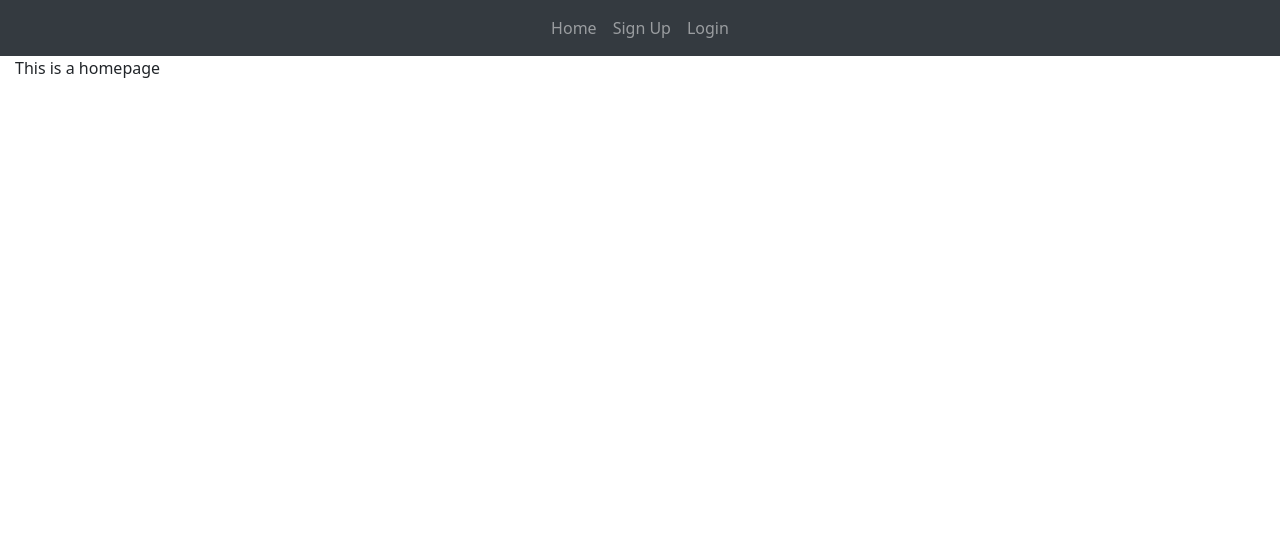
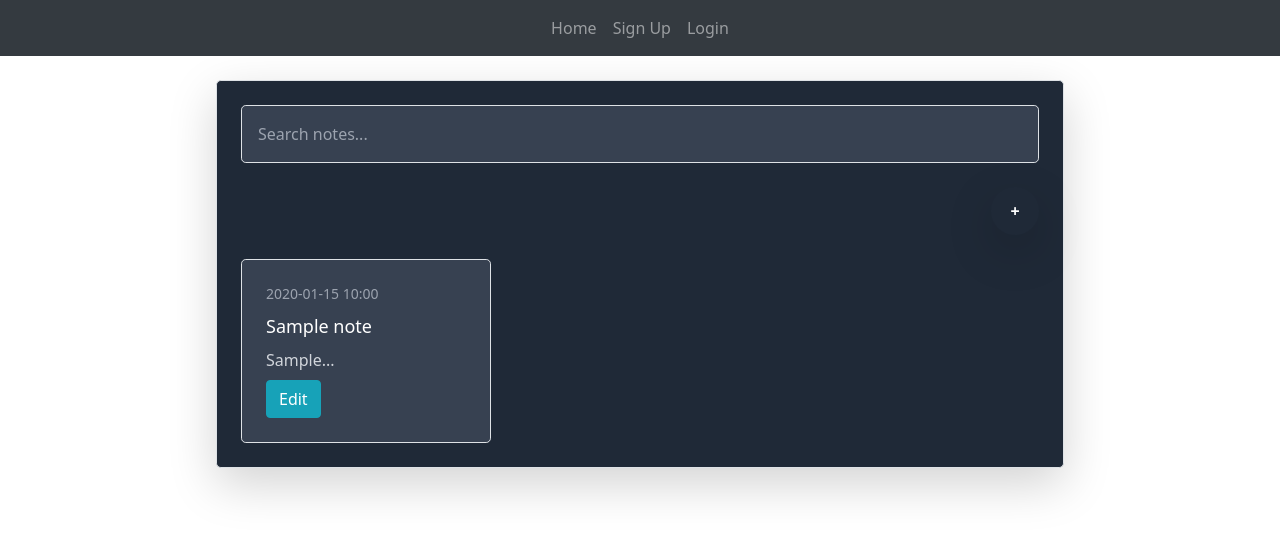
Before and after one commit to KARAN-RANDHAWA27/Flask-blog, a Flask app: page /home in a window 1280 px wide. Shown: the top 536 px of the page. Run offline with Flask 3, Linux system fonts and the light colour scheme; a user stored in the database is signed in; tables that the repository leaves empty hold one stand-in row (values such as "Sample post"); some libraries are stand-ins or nearby versions.

Commit message:
UI updated to show notes

```diff
--- a/project/templates/base.html
+++ b/project/templates/base.html
@@ -6,6 +6,7 @@
     <link rel="stylesheet" href="https://cdn.jsdelivr.net/npm/bootstrap@4.3.1/dist/css/bootstrap.min.css" integrity="sha384-ggOyR0iXCbMQv3Xipma34MD+dH/1fQ784/j6cY/iJTQUOhcWr7x9JvoRxT2MZw1T" crossorigin="anonymous" />
     <link href="https://cdnjs.cloudflare.com/ajax/libs/tailwindcss/2.2.19/tailwind.min.css" rel="stylesheet" />
     <link rel="stylesheet" href="https://cdnjs.cloudflare.com/ajax/libs/font-awesome/6.1.1/css/all.min.css" />
+    <link rel="stylesheet" href="{{ url_for('static', filename='style.css') }}" />
   </head>
   <title>
     {% block title %}
@@ -18,7 +19,7 @@
         <button class="navbar-toggler" type="button" data-toggle="collapse" data-target="#navbar"><span class="navbar-toggler-icon"></span></button>
         <div class="collapse navbar-collapse justify-content-center" id="navbar">
           <div class="navbar-nav">
-            <a class="nav-item nav-link" id="home" href="/">Home</a>
+            <a class="nav-item nav-link" id="home" href="/home">Home</a>
             <a class="nav-item nav-link" id="signUp" href="/sign-up">Sign Up</a>
             <a class="nav-item nav-link" id="login" href="/login">Login</a>
           </div>
--- a/project/templates/home.html
+++ b/project/templates/home.html
@@ -3,5 +3,111 @@
   Karan
 {% endblock %}
 {% block content %}
-  This is a homepage
+  <div class="w-full max-w-4xl mx-auto p-6">
+    <div class="bg-gray-800 border border-gray-700 rounded-lg shadow-lg p-6">
+      <div class="mb-6">
+        <input type="text" placeholder="Search notes..." class="w-full p-3 bg-gray-700 border border-gray-600 rounded-lg text-white focus:ring-blue-500 focus:border-blue-500" />
+      </div>
+      <div class="mb-6 flex justify-end">
+        <button type="button" class="custom-gradient text-white font-bold py-2 px-4 rounded-full h-12 w-12 flex items-center justify-center shadow-lg" data-toggle="modal" data-target="#noteModal">+</button>
+      </div>
+      <div class="grid grid-cols-1 sm:grid-cols-2 md:grid-cols-3 gap-6">
+        {% if notes %}
+          {% for note in notes %}
+            <div class="bg-gray-700 border border-gray-600 rounded-lg p-4" data-id="{{ note.id }}" data-title="{{ note.title }}" data-content="{{ note.data }}">
+              <div class="text-sm text-gray-400 mb-2">{{ note.created_date.strftime('%Y-%m-%d %H:%M') }}</div>
+              <div class="text-lg font-medium text-white mb-2">{{ note.title }}</div>
+              <div class="text-gray-300">{{ note.data }}...</div>
+              <button type="button" class="btn btn-info edit-note-button mt-2" id="editButton">Edit</button>
+            </div>
+          {% endfor %}
+        {% else %}
+          <div class="text-lg font-medium text-white mb-2">NO notes found</div>
+        {% endif %}
+      </div>
+    </div>
+  </div>
+
+  <div class="modal fade" id="noteModal" tabindex="-1" role="dialog" aria-labelledby="noteModalLabel" aria-hidden="true">
+    <div class="modal-dialog modal-dialog-centered" role="document">
+      <div class="modal-content">
+        <div class="modal-header">
+          <h5 class="modal-title" id="noteModalLabel">Add New Note</h5>
+          <button type="button" class="close" data-dismiss="modal" aria-label="Close"><span aria-hidden="true">&times;</span></button>
+        </div>
+        <form id="noteForm" method="post">
+          <div class="modal-body">
+            <div class="form-group">
+              <input type="hidden" id="noteId" name="title" />
+              <label for="noteTitle" class="text-sm font-medium text-gray-900 dark:text-white">Title</label>
+              <input type="text" id="noteTitle" name="title" class="form-control" required />
+            </div>
+            <div class="form-group mt-3">
+              <label for="noteContent" class="text-sm font-medium text-gray-900 dark:text-white">Content</label>
+              <textarea id="noteContent" name="content" class="form-control" rows="4" required></textarea>
+            </div>
+          </div>
+          <div class="modal-footer">
+            <button type="button" class="btn btn-secondary" data-dismiss="modal">Cancel</button>
+            <button type="submit" id="submitBtn" class="btn btn-primary">Save</button>
+            <button type="button" id="updatBtn" class="btn btn-primary" style="display: none;">Update</button>
+          </div>
+        </form>
+      </div>
+    </div>
+  </div>
+
+  <script>
+    document.addEventListener('DOMContentLoaded', function () {
+      const editButton = document.querySelectorAll('.edit-note-button')
+
+      editButton.forEach((button) => {
+        button.addEventListener('click', function () {
+          const noteId = this.parentElement.getAttribute('data-id')
+          const title = this.parentElement.getAttribute('data-title')
+          const content = this.parentElement.getAttribute('data-content')
+
+          document.getElementById('noteId').value = noteId
+
+          document.getElementById('noteTitle').value = title
+          document.getElementById('noteContent').value = content
+
+          document.getElementById('submitBtn').style.display = 'none'
+          document.getElementById('updatBtn').style.display = 'inline-block'
+          document.getElementById('noteModalLabel').textContent = 'Update Note'
+
+          $('#noteModal').modal('show')
+        })
+      })
+
+      $('#noteModal').on('hidden.bs.modal', function () {
+        document.getElementById('noteForm').reset()
+        document.getElementById('submitBtn').style.display = 'inline-block'
+        document.getElementById('updatBtn').style.display = 'none'
+        document.getElementById('noteId').value = ''
+      })
+
+      document.getElementById('updatBtn').addEventListener('click', function () {
+        console.log('uuuuuuu')
+        const noteId = document.getElementById('noteId').value
+        const title = document.getElementById('noteTitle').value
+        const content = document.getElementById('noteContent').value
+
+        fetch(`/home?note_id=${noteId}`, {
+          method: 'PUT',
+          headers: {
+            'Content-Type': 'application/json'
+          },
+          body: JSON.stringify({ title: title, content: content })
+        }).then((response) => {
+          if (response.ok) {
+            $('#noteModal').modal('hide');
+            window.location.reload();
+          } else {
+            alert('Error Updating Notes');
+          }
+        })
+      })
+    })
+  </script>
 {% endblock %}
```
Also changed, not shown: project/templates/login.html (+8 -8 lines), project/templates/signup.html (+13 -13 lines).
